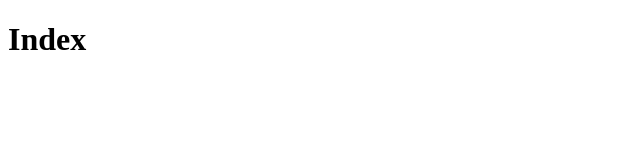
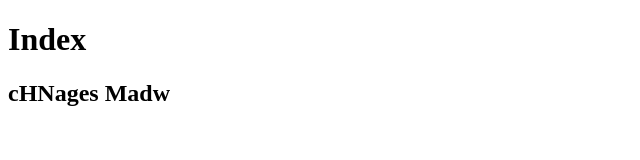
Before and after one commit to Gohel-Hardik-M/git-bash-practise, a plain HTML site: page index.html in a window 1280 px wide. Shown: the whole page, without its empty margins (0-640 px from the left). Drawn offline with Linux system fonts and the light colour scheme.

Commit message:
second commit

```diff
--- a/index.html
+++ b/index.html
@@ -7,5 +7,6 @@
 </head>
 <body>
     <h1>Index</h1>
+    <H2>cHNages Madw</H2>
 </body>
 </html>
```
